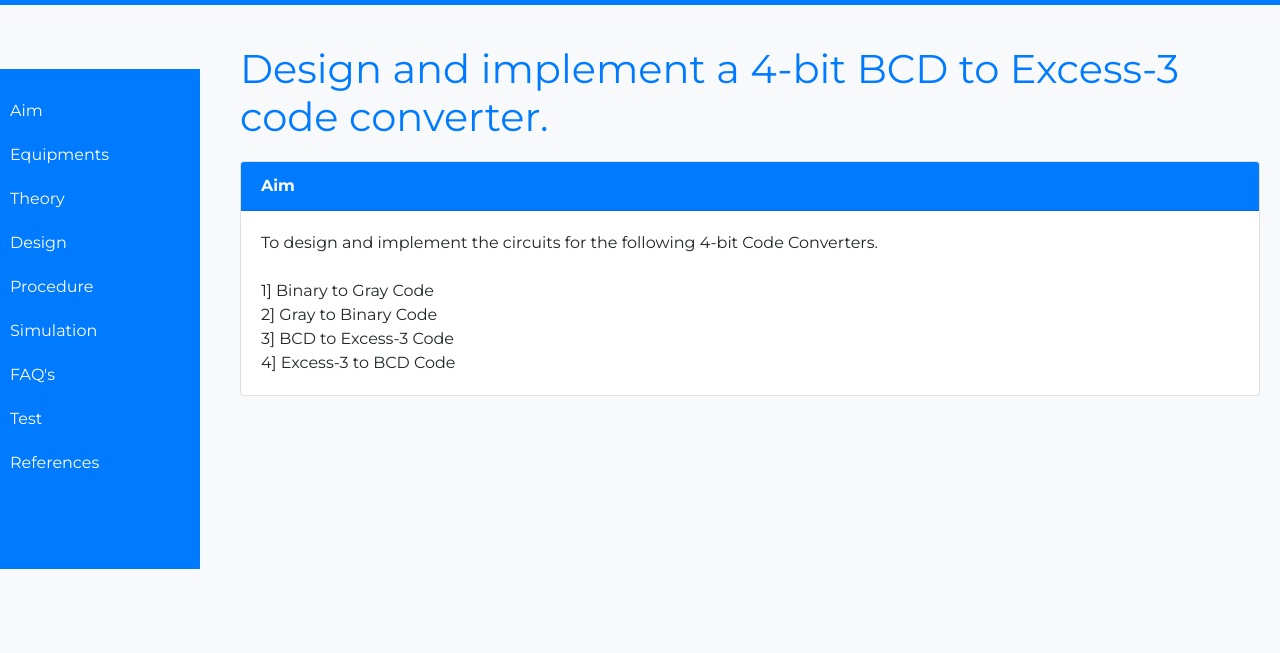
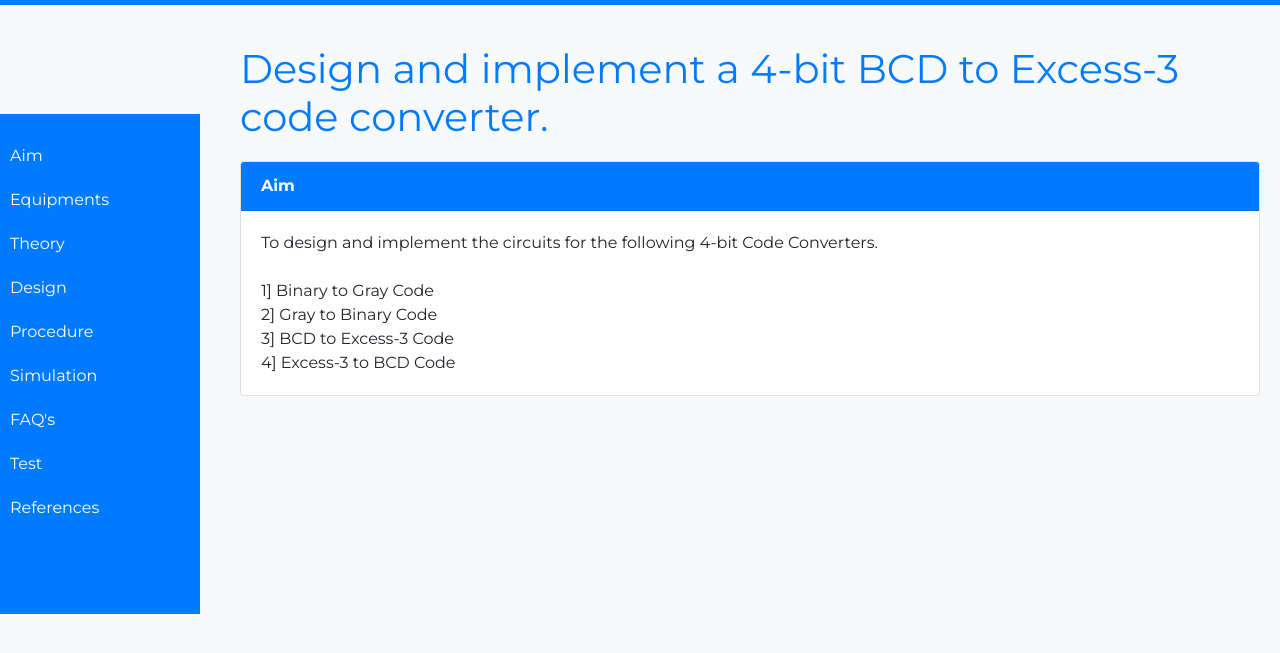
Before and after one commit to AnkitaAdam/Virtual-Lab-PICT, a plain HTML site: page experiments/expe1.html in a window 1280 px wide. Shown: the part 81-734 px from the top of the page. Drawn offline with nearby package versions, Linux system fonts and the light colour scheme.

Commit message:
virtual lab PICT project

```diff
--- a/experiments/expe.css
+++ b/experiments/expe.css
@@ -38,7 +38,7 @@
         /* Make the sidebar fixed and ensure it stays below the navbar */
         .sidebar {
             position: fixed;
-            top: 150px; /* Adjust to match the height of the navbar */
+            top: 195px; /* Adjust to match the height of the navbar */
             left: 0;
             height: calc(100vh - 300px); /* Adj00usted to consider the navbar height */
             width: 200px;
```
